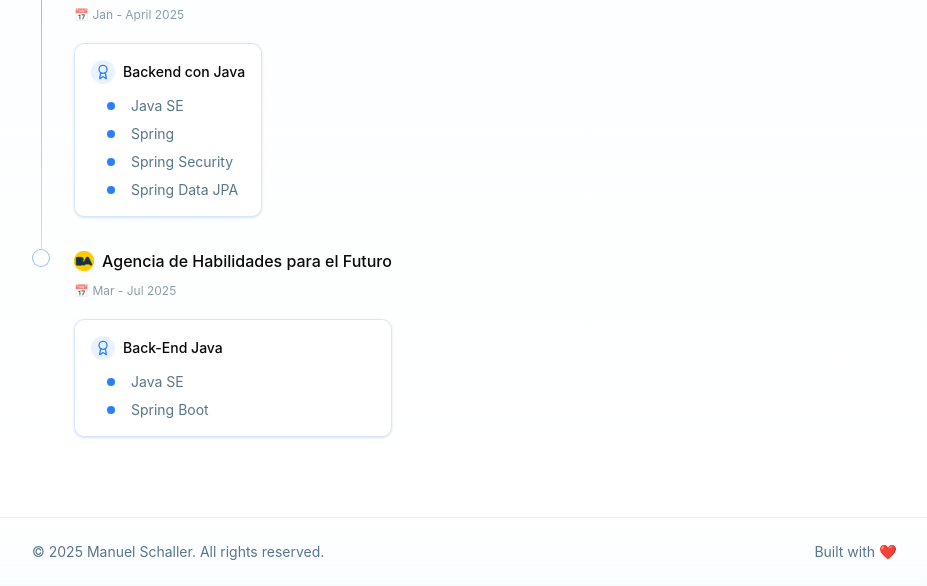
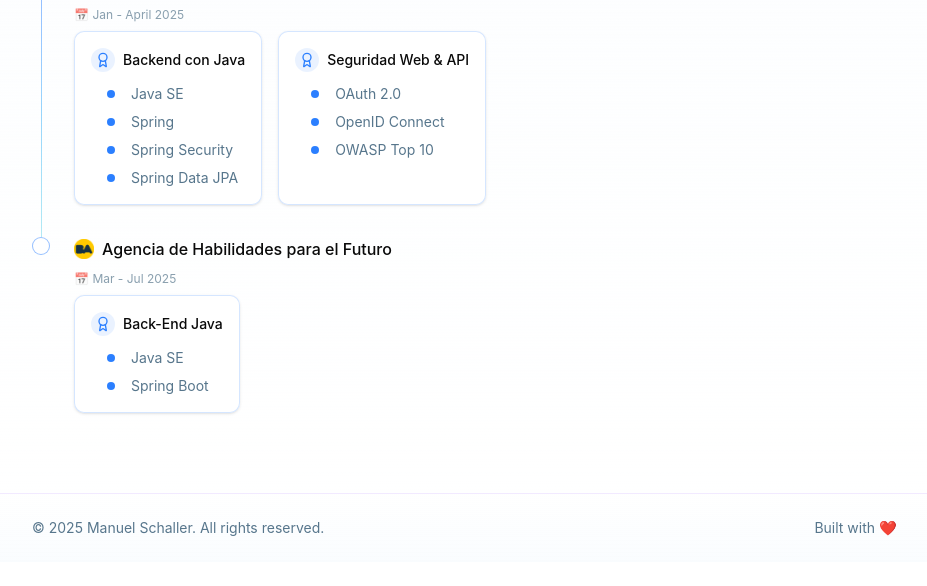
Before and after one commit to mashisdev/mashisdev.github.io, an Astro site: page / in a window 1280 px wide. Shown: the part 2077-2663 px from the top of the page, without its empty margins (176-1103 px from the left). After the commit the page ends 2639 px from the top, so only its background shows below. Built offline with nearby package versions, Linux system fonts and the light colour scheme; Astro itself is replaced by a stand-in of ours.

Commit message:
EducationSection updated: many degrees on one institution

```diff
--- /dev/null
+++ b/google504c742cba4c5512.html
@@ -0,0 +1 @@
+google-site-verification: google504c742cba4c5512.html
--- a/src/components/EducationSection.tsx
+++ b/src/components/EducationSection.tsx
@@ -22,7 +22,6 @@ export default function EducationSection() {
             <TimelineItem
               key={edu.institution}
               title={`${edu.institution}`}
-              subtitle={`${edu.degree}`}
               date={`📅 ${edu.period}`}
               icon={edu.icon}
               isLast={index === education.length - 1}
@@ -32,12 +31,18 @@ export default function EducationSection() {
                 📍 {edu.location}
               </p> */}
 
-              {edu.achievements && edu.achievements.length > 0 && (
+              {edu.courses && edu.courses.length > 0 && (
+                <div className="flex flex-wrap gap-4 justify-start">
+                  {edu.courses.map((course, courseIndex) => (
                     <motion.div
-                  className="mt-3 p-4 bg-background/80 backdrop-blur-sm backdrop-filter rounded-lg border border-blue-500/20 dark:bg-card/10 dark:border-blue-500/10 shadow-sm" // Cambiado de purple-500 a blue-500
+                      key={courseIndex}
+                      className="flex-none p-4 bg-background/80 backdrop-blur-sm backdrop-filter rounded-lg border border-blue-500/20 dark:bg-card/10 dark:border-blue-500/10 shadow-sm" // Eliminamos mb-4 y añadimos flex-none
                       initial={{ opacity: 0, y: 20 }}
                       whileInView={{ opacity: 1, y: 0 }}
-                  transition={{ duration: 0.5, delay: 0.2 }}
+                      transition={{
+                        duration: 0.5,
+                        delay: 0.2 + courseIndex * 0.1,
+                      }}
                       viewport={{ once: true }}
                     >
                       <div className="flex items-center mb-3">
@@ -48,30 +53,40 @@ export default function EducationSection() {
                             transition={{
                               duration: 0.8,
                               ease: "easeOut",
-                          delay: 1.2,
+                              delay: 1.2 + courseIndex * 0.1,
                             }}
                             viewport={{ once: true, margin: "0px" }}
                           >
                             <Award className="h-4 w-4 text-blue-500" />
                           </motion.div>
                         </div>
-                    <h4 className="text-sm font-medium">{`${edu.degree}`}</h4>
+                        <h4 className="text-sm font-medium">
+                          {`${course.degree}`}
+                        </h4>
                       </div>
+                      {course.achievements &&
+                        course.achievements.length > 0 && (
                           <ul className="list-none ml-4 space-y-2 text-sm">
-                    {edu.achievements.map((achievement, i) => (
+                            {course.achievements.map((achievement, i) => (
                               <motion.li
                                 key={i}
                                 className="text-muted-foreground relative pl-6 before:content-[''] before:absolute before:left-0 before:top-1/2 before:-translate-y-1/2 before:w-2 before:h-2 before:rounded-full before:bg-blue-500"
                                 initial={{ opacity: 0, x: -10 }}
                                 whileInView={{ opacity: 1, x: 0 }}
-                        transition={{ duration: 0.3, delay: 0.8 + 0.2 * i }}
+                                transition={{
+                                  duration: 0.3,
+                                  delay: 0.8 + 0.2 * i + courseIndex * 0.1,
+                                }}
                                 viewport={{ once: true }}
                               >
                                 {achievement}
                               </motion.li>
                             ))}
                           </ul>
+                        )}
                     </motion.div>
+                  ))}
+                </div>
               )}
             </TimelineItem>
           ))}
--- a/src/components/TimelineItem.tsx
+++ b/src/components/TimelineItem.tsx
@@ -4,7 +4,6 @@ import { motion } from "framer-motion";
 
 interface TimelineItemProps {
   title: string;
-  subtitle: string;
   date: string;
   icon?: { src: string };
   isLast?: boolean;
@@ -14,7 +13,6 @@ interface TimelineItemProps {
 
 export default function TimelineItem({
   title,
-  subtitle,
   date,
   icon,
   isLast = false,
--- a/src/lib/data.ts
+++ b/src/lib/data.ts
@@ -14,17 +14,35 @@ export const education = [
     institution: "Platzi",
     icon: platziIcon,
     location: "",
-    degree: "Backend con Java",
     period: "Jan - April 2025",
-    achievements: ["Java SE", "Spring", "Spring Security", "Spring Data JPA"],
+    courses: [
+      {
+        degree: "Backend con Java",
+        achievements: [
+          "Java SE",
+          "Spring",
+          "Spring Security",
+          "Spring Data JPA",
+        ],
+      },
+      {
+        degree: "Seguridad Web & API",
+        achievements: ["OAuth 2.0", "OpenID Connect", "OWASP Top 10"],
+      },
+    ],
   },
   {
     institution: "Agencia de Habilidades para el Futuro",
     icon: aprendeIcon,
     location: "",
-    degree: "Back-End Java",
     period: "Mar - Jul 2025",
-    achievements: ["Java SE", "Spring Boot"],
+    courses: [
+      {
+        degree: "Back-End Java",
+        period: "Mar - Jul 2025",
+        achievements: ["Java SE", "Spring Boot"],
+      },
+    ],
   },
 ];
 export const skills = {
```
Lines whose indentation alone changed are shown as unchanged.
